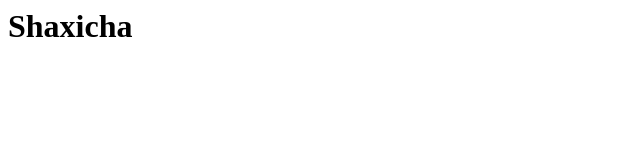
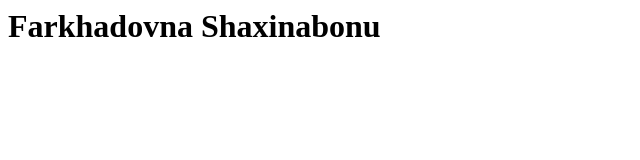
Before and after one commit to shaxicham01/shaxina, a plain HTML site: page index.html in a window 1280 px wide. Shown: the whole page, without its empty margins (0-640 px from the left). Drawn offline with Linux system fonts and the light colour scheme.

Commit message:
shaxinabonu07

```diff
--- a/index.html
+++ b/index.html
@@ -1 +1 @@
-<h1>Shaxicha</h1>
+<h1>Farkhadovna Shaxinabonu</h1>
```
